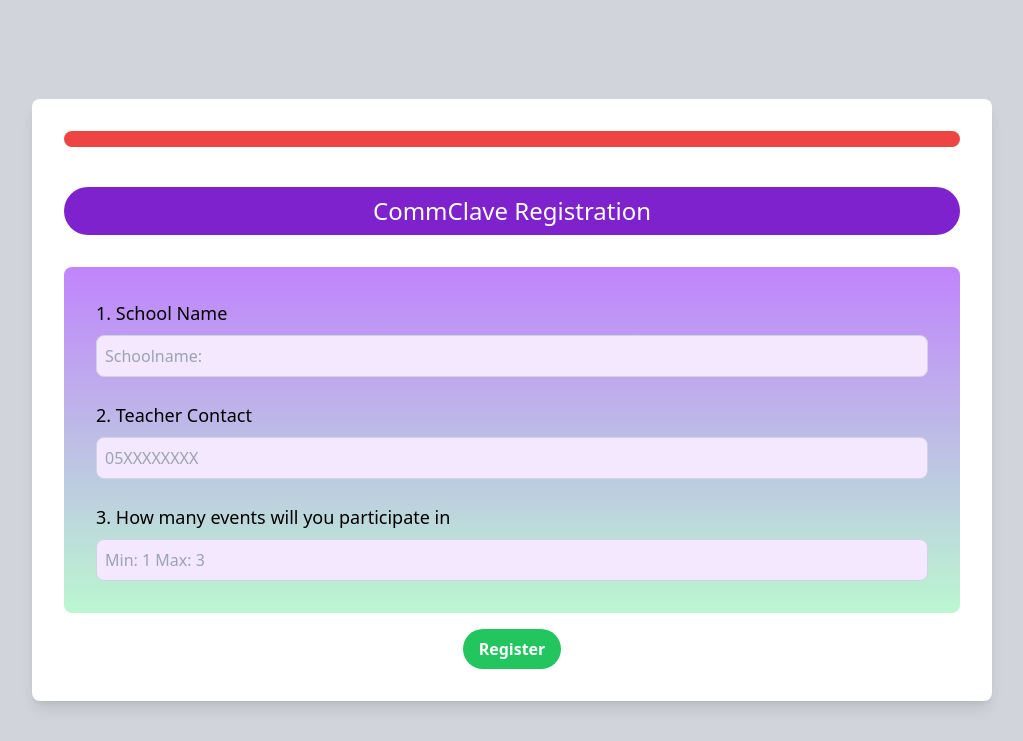
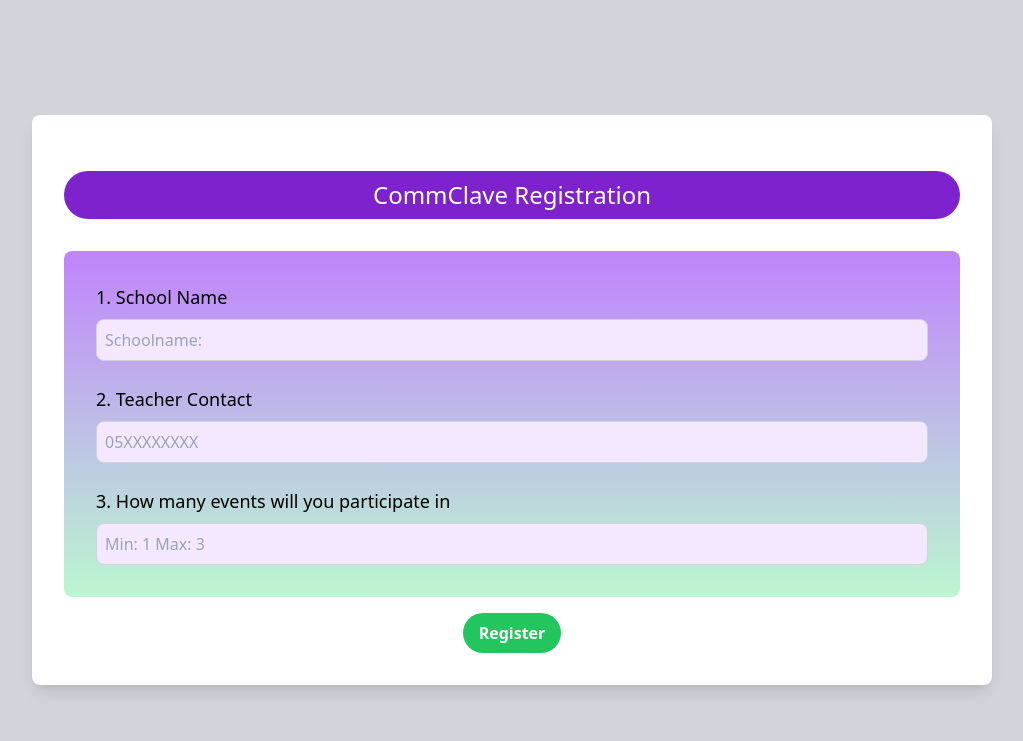
Before and after one commit to Sairoxs123/comquest, a Django app: page / in a window 1280 px wide. Shown: the top 741 px of the page, without its empty margins (128-1151 px from the left). Run offline with Django 4.2, Linux system fonts and the light colour scheme; some libraries are stand-ins or nearby versions.

Commit message:
fixing error messages

```diff
--- a/templates/index.html
+++ b/templates/index.html
@@ -33,15 +33,19 @@
   <body class="bg-gray-300 flex items-center justify-center min-h-screen">
     <div class="bg-white w-3/4 p-8 rounded-lg shadow-lg">
       <center>
-        <h2 class="bg-red-500 text-white font-bold rounded-lg px-4 py-2 mb-4">
           {% if error == "done" %}
-            Your school has already registered.
+            <h2 class="bg-red-500 text-white font-bold rounded-lg px-4 py-2 mb-4">
+              Your school has already registered.
+            </h2>
           {% elif error == "duplicate" %}
-            You registered for the same event more than once.
+            <h2 class="bg-red-500 text-white font-bold rounded-lg px-4 py-2 mb-4">
+              You registered for the same event more than once.
+            </h2>
           {% elif error == "incomplete" %}
-            The form was not filled completely.
+            <h2 class="bg-red-500 text-white font-bold rounded-lg px-4 py-2 mb-4">
+              The form was not filled completely.
+            </h2>
           {% endif %}
-        </h2>
       </center>
       <br>
       <div
```
